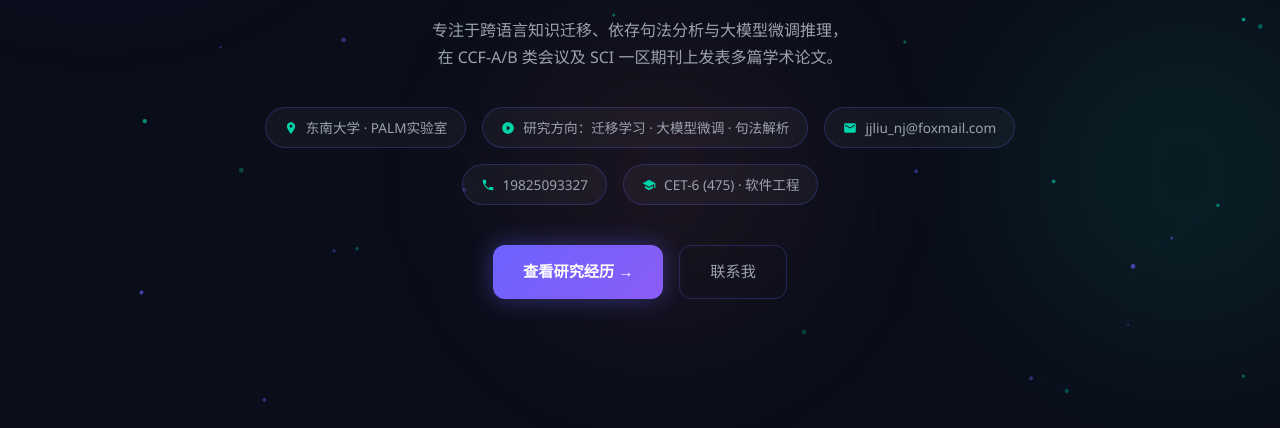
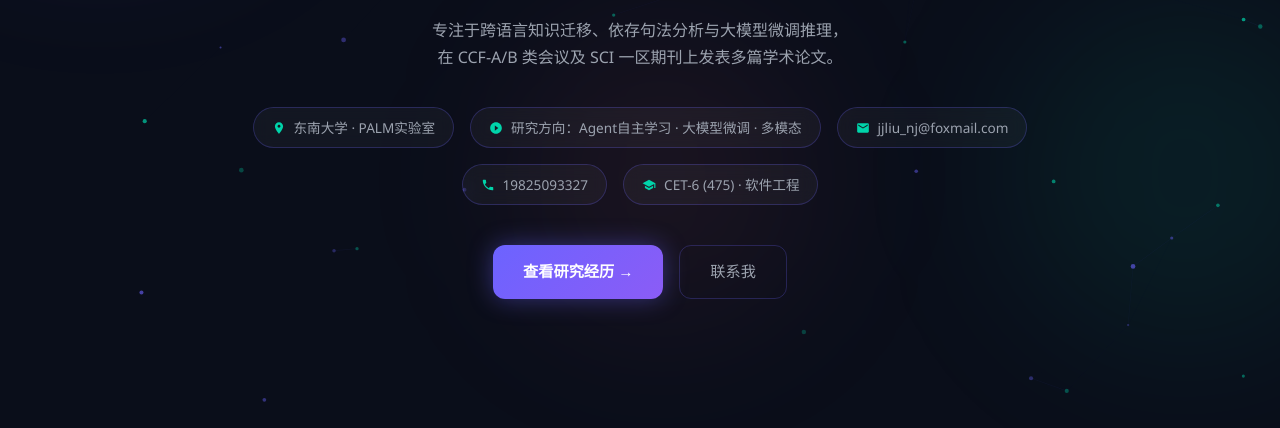
Before and after one commit to Flamelunar/resume, a plain HTML site: page index.html in a window 1280 px wide. Shown: the part 372-800 px from the top of the page. Drawn offline with Linux system fonts and the light colour scheme.

Commit message:
Update index.html

```diff
--- a/index.html
+++ b/index.html
@@ -879,7 +879,7 @@
       </div>
       <div class="info-chip">
         <svg viewBox="0 0 24 24" xmlns="http://www.w3.org/2000/svg"><path d="M12 2C6.48 2 2 6.48 2 12s4.48 10 10 10 10-4.48 10-10S17.52 2 12 2zm-2 14.5v-9l6 4.5-6 4.5z"/></svg>
-        研究方向：迁移学习 · 大模型微调 · 句法解析
+        研究方向：Agent自主学习 · 大模型微调 · 多模态
       </div>
       <div class="info-chip">
         <svg viewBox="0 0 24 24" xmlns="http://www.w3.org/2000/svg"><path d="M20 4H4c-1.1 0-2 .9-2 2v12c0 1.1.9 2 2 2h16c1.1 0 2-.9 2-2V6c0-1.1-.9-2-2-2zm0 4l-8 5-8-5V6l8 5 8-5v2z"/></svg>
```
